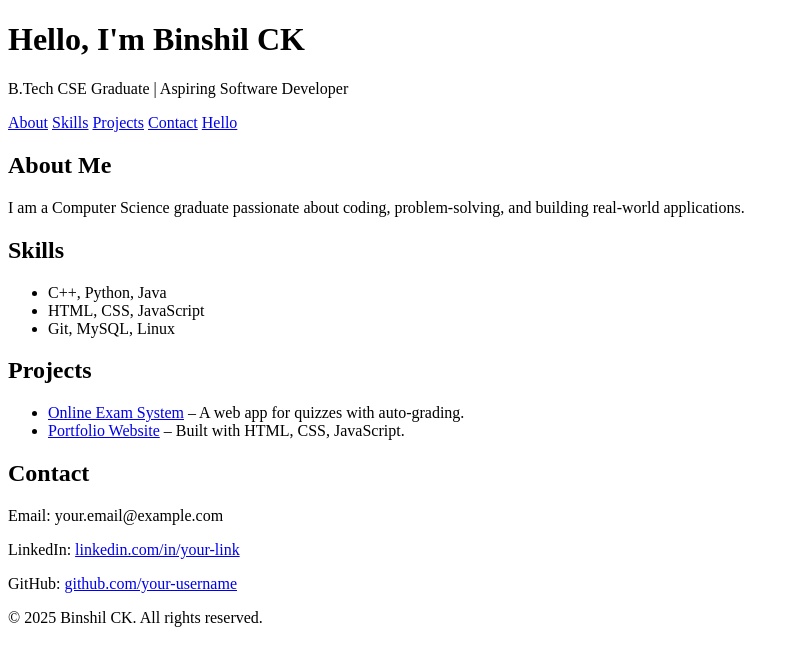
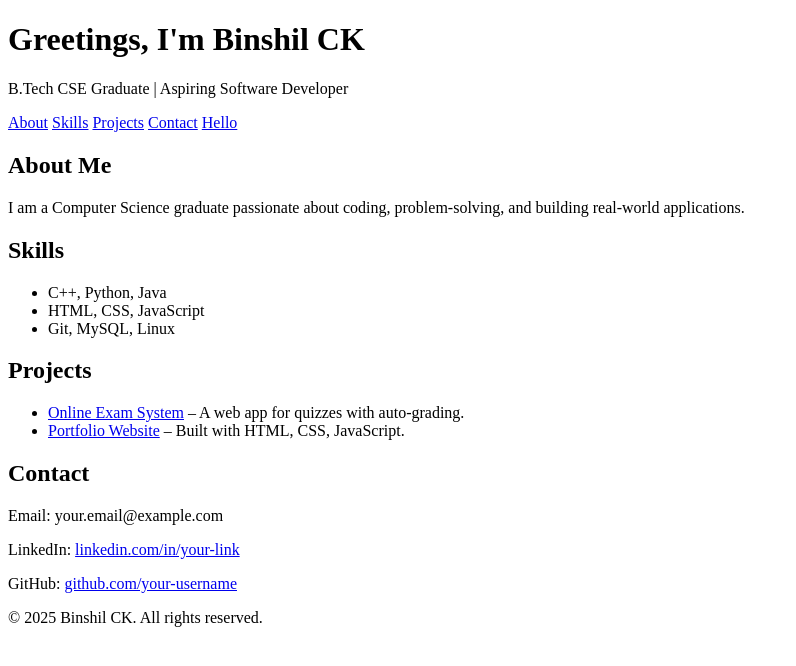
Before and after one commit to binshil/portfolio, a plain HTML site: page index.html in a window 1280 px wide. Shown: the whole page, without its empty margins (0-796 px from the left). Drawn offline with Linux system fonts and the light colour scheme.

Commit message:
Update index.html
Modify hero section text from 'Hello' to 'Greetings'

```diff
--- a/index.html
+++ b/index.html
@@ -7,7 +7,7 @@
 </head>
 <body>
   <header>
-    <h1>Hello, I'm Binshil CK</h1>
+    <h1>Greetings, I'm Binshil CK</h1>
     <p>B.Tech CSE Graduate | Aspiring Software Developer</p>
     <nav>
       <a href="#about">About</a>
```
